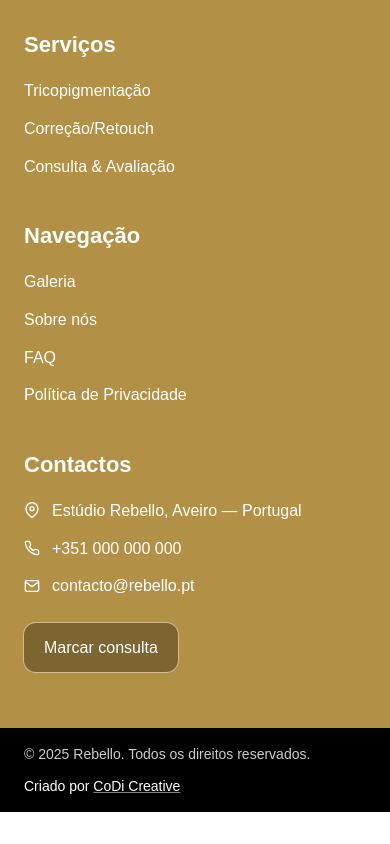
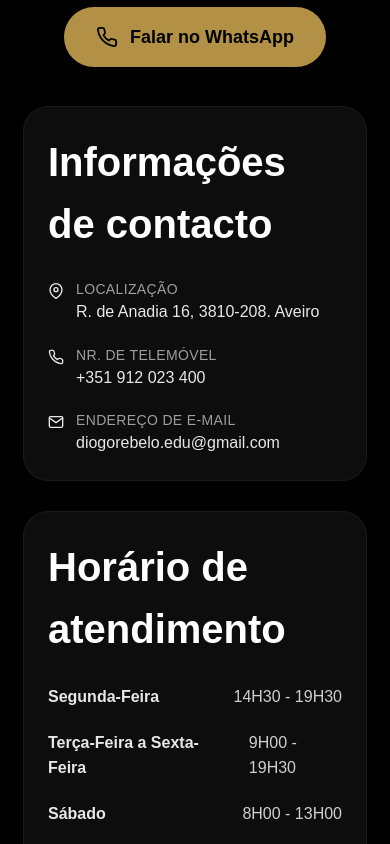
Before and after one commit to Leocoelho1982/rebello, a React (Vite) app: page / in a window 390 px wide. Shown: the part 6160-7004 px from the top of the page. Before the commit the page ends 6972 px from the top, so only its background shows below. Built offline with nearby package versions, Linux system fonts and the light colour scheme.

Commit message:
contacto

```diff
--- a/src/components/Contact.jsx
+++ b/src/components/Contact.jsx
@@ -1,7 +1,116 @@
 import React from "react";
+import {
+  FiPhone,
+  FiMail,
+  FiMapPin,
+  FiClock,
+} from "react-icons/fi";
 
-export default function Contact(){
-    return(
-        <div className="font-bold text-3xl m-5 text-center">Contacto</div>
-    )
+export default function Contact() {
+  const whatsappHref = "https://wa.me/351912023400";
+
+  return (
+    <section
+      className="min-h-screen flex flex-col items-center justify-center px-6 py-16 text-center gap-10"
+      style={{ backgroundColor: "#000" }}
+    >
+      {/* Título + descrição */}
+      <div className="max-w-2xl">
+        <h1 className="text-4xl md:text-5xl font-bold text-white mb-4">
+          Entre em contacto connosco
+        </h1>
+        <p className="text-lg text-white/80">
+          Tire as suas dúvidas ou agende a sua sessão. Responderemos com a maior brevidade.
+        </p>
+      </div>
+
+      {/* Botão WhatsApp */}
+      <a
+        href={whatsappHref}
+        target="_blank"
+        rel="noreferrer"
+        className="inline-flex items-center gap-3 rounded-full px-8 py-4 text-lg font-semibold transition
+                   bg-[#B29146] text-black hover:bg-[#9c7e36] focus:outline-none focus:ring-4 focus:ring-white/20"
+        aria-label="Falar no WhatsApp"
+      >
+        <FiPhone size={22} />
+        Falar no WhatsApp
+      </a>
+
+      {/* Cartões */}
+      <div className="w-full max-w-5xl grid grid-cols-1 md:grid-cols-2 gap-8 text-left">
+        {/* Informações de contacto */}
+        <div className="rounded-3xl bg-white/5 ring-1 ring-white/10 p-6 md:p-8 backdrop-blur">
+          <h2 className="text-white text-lg font-semibold mb-6">
+            Informações de contacto
+          </h2>
+
+          <ul className="space-y-5 text-white/90">
+            <li className="flex items-start gap-3">
+              <span className="mt-1 shrink-0">
+                <FiMapPin />
+              </span>
+              <div>
+                <p className="text-sm uppercase tracking-wide text-white/60">Localização</p>
+                <p>R. de Anadia 16, 3810-208. Aveiro</p>
+              </div>
+            </li>
+
+            <li className="flex items-start gap-3">
+              <span className="mt-1 shrink-0">
+                <FiPhone />
+              </span>
+              <div>
+                <p className="text-sm uppercase tracking-wide text-white/60">Nr. de telemóvel</p>
+                <a href="tel:+351912023400" className="hover:underline">
+                  +351 912 023 400
+                </a>
+              </div>
+            </li>
+
+            <li className="flex items-start gap-3">
+              <span className="mt-1 shrink-0">
+                <FiMail />
+              </span>
+              <div>
+                <p className="text-sm uppercase tracking-wide text-white/60">Endereço de e-mail</p>
+                <a href="mailto:diogorebelo.edu@gmail.com" className="hover:underline">
+                  diogorebelo.edu@gmail.com
+                </a>
+              </div>
+            </li>
+          </ul>
+        </div>
+
+        {/* Horário */}
+        <div className="rounded-3xl bg-white/5 ring-1 ring-white/10 p-6 md:p-8 backdrop-blur">
+          <h2 className="text-white text-lg font-semibold mb-6">
+            Horário de atendimento
+          </h2>
+
+          <div className="space-y-5 text-white/90">
+            <Row label="Segunda-Feira" value="14H30 - 19H30" />
+            <Row label="Terça-Feira a Sexta-Feira" value="9H00 - 19H30" />
+            <Row label="Sábado" value="8H00 - 13H00" />
+            <Row label="Domingo e Feriados" value="Encerrado" />
+          </div>
+
+          <div className="mt-6 inline-flex items-center gap-2 text-white/70">
+            <FiClock />
+            <span>Atendimento por marcação</span>
+          </div>
+        </div>
+      </div>
+    </section>
+  );
 }
+
+/** linha do horário */
+function Row({ label, value }) {
+  return (
+    <div className="flex items-center justify-between gap-6">
+      <span className="font-semibold">{label}</span>
+      <span className="tabular-nums text-white/80">{value}</span>
+    </div>
+  );
+}
--- a/src/components/Footer.jsx
+++ b/src/components/Footer.jsx
@@ -31,7 +31,7 @@ export default function Footer() {
         style={{ backgroundColor: "#B29146" }}
       >
         <div className="mx-auto max-w-7xl px-6 py-14">
-          <div className="grid grid-cols-1 gap-10 sm:grid-cols-2 lg:grid-cols-4">
+          <div className="grid grid-cols-1 gap-10 sm:grid-cols-2 lg:grid-cols-3">
             {/* Marca */}
             <div>
               <a href="/" className="inline-flex items-center gap-3">
@@ -70,36 +70,14 @@ export default function Footer() {
               </div>
             </div>
 
-            {/* Serviços */}
-            <div>
-              <h4 className="text-lg font-semibold">Serviços</h4>
-              <ul className="mt-4 space-y-3">
-                <li>
-                  <a href="/servicos#tricopigmentacao" className="group inline-flex items-center gap-1 hover:underline">
-                    Tricopigmentação
-                    <FiArrowUpRight className="opacity-0 group-hover:opacity-100 transition" />
-                  </a>
-                </li>
-                <li>
-                  <a href="/servicos#correcao" className="group inline-flex items-center gap-1 hover:underline">
-                    Correção/Retouch
-                    <FiArrowUpRight className="opacity-0 group-hover:opacity-100 transition" />
-                  </a>
-                </li>
-                <li>
-                  <a href="/servicos#consultoria" className="group inline-flex items-center gap-1 hover:underline">
-                    Consulta & Avaliação
-                    <FiArrowUpRight className="opacity-0 group-hover:opacity-100 transition" />
-                  </a>
-                </li>
-              </ul>
-            </div>
+
 
             {/* Navegação */}
             <div>
               <h4 className="text-lg font-semibold">Navegação</h4>
               <ul className="mt-4 space-y-3">
-                <li><a href="/galeria" className="hover:underline">Galeria</a></li>
+                <li><a href="#servicos" className="hover:underline">Serviços</a></li>
+                <li><a href="#gallery" className="hover:underline">Galeria</a></li>
                 <li><a href="/sobre" className="hover:underline">Sobre nós</a></li>
                 <li><a href="/faq" className="hover:underline">FAQ</a></li>
                 <li><a href="/politica-privacidade" className="hover:underline">Política de Privacidade</a></li>
@@ -112,20 +90,22 @@ export default function Footer() {
               <ul className="mt-4 space-y-3">
                 <li className="flex items-start gap-3">
                   <FiMapPin className="mt-1 shrink-0" />
-                  <span>Estúdio Rebello, Aveiro — Portugal</span>
+                  <span>Rebello Micropigmentação<br/>Aveiro — Portugal</span>
                 </li>
                 <li className="flex items-center gap-3">
                   <FiPhone className="shrink-0" />
-                  <a href="tel:+351000000000" className="hover:underline">+351 000 000 000</a>
+                  <a href="tel:+351912023400" className="hover:underline">+351 912 023 400</a>
                 </li>
                 <li className="flex items-center gap-3">
                   <FiMail className="shrink-0" />
-                  <a href="mailto:contacto@rebello.pt" className="hover:underline">contacto@rebello.pt</a>
+                  <a href="mailto:diogorebelo.edu@gmail.com" className="hover:underline">diogorebelo.edu@gmail.com</a>
                 </li>
               </ul>
 
               <a
-                href="/contacto"
+                 href="https://wa.me/351912023400"
+                target="_blank"
+                rel="noreferrer"
                 className="mt-6 inline-flex items-center justify-center rounded-xl bg-black/30 px-5 py-3 font-medium ring-1 ring-white/40 hover:bg-black/40 transition"
               >
                 Marcar consulta
```
